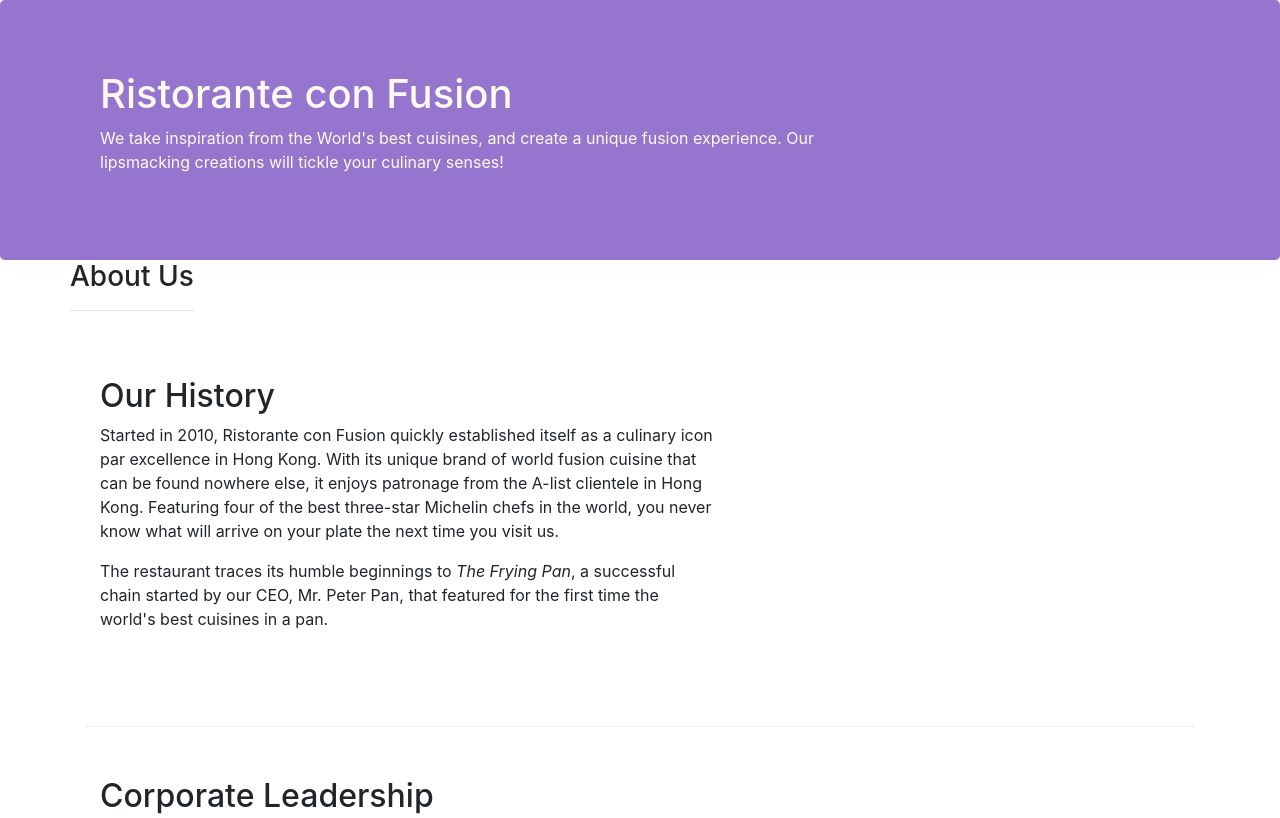
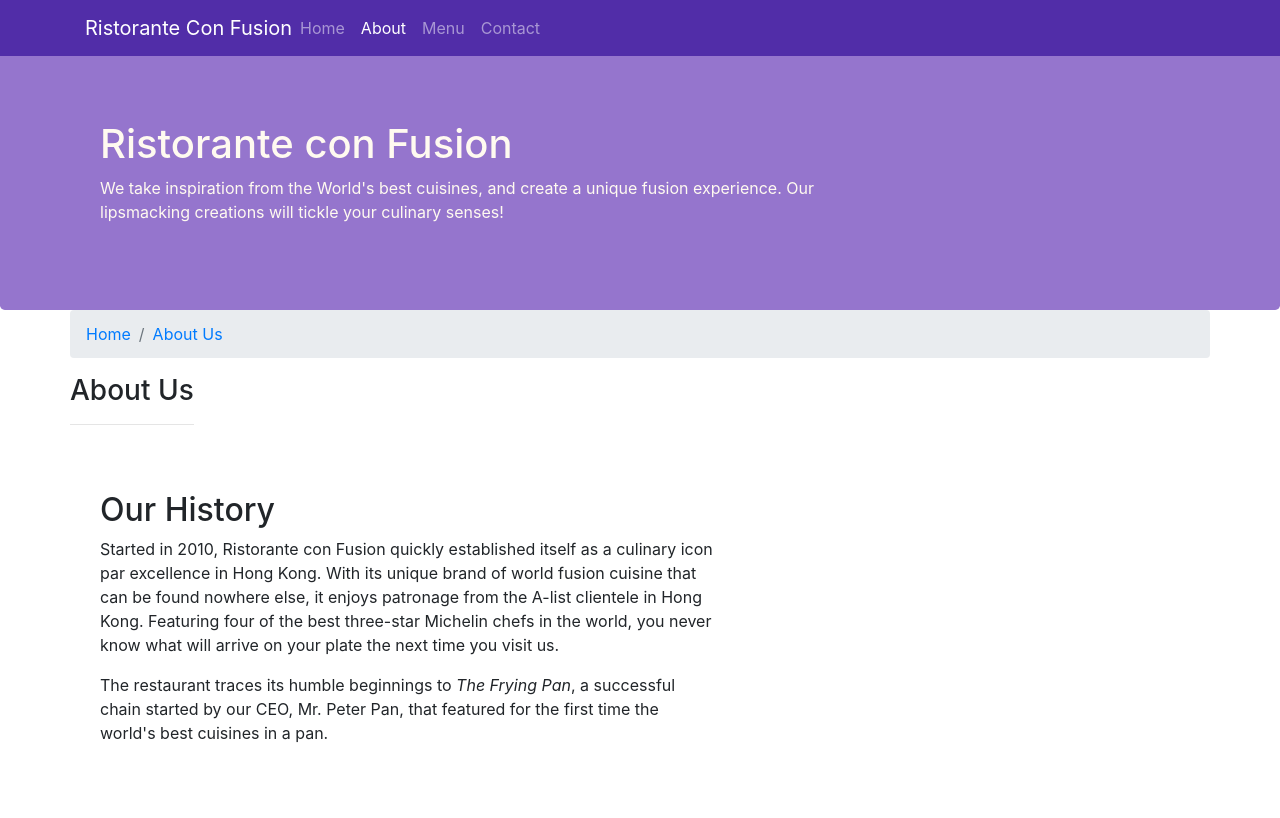
Before and after one commit to tanishksahni/conFusion-Bootstrap4-, a website: page aboutus.html in a window 1280 px wide. Shown: the top 818 px of the page. Drawn offline with nearby package versions, Linux system fonts and the light colour scheme.

Commit message:
Navbar and Breadcrumbs

```diff
--- a/aboutus.html
+++ b/aboutus.html
@@ -14,6 +14,25 @@
 </head>
 
 <body>
+    <nav class="navbar navbar-dark navbar-expand-sm fixed-top">
+        <div class="container">
+            <button class="navbar-toggler" type="button" data-toggle="collapse" data-target="#Navbar">
+                <span class="navbar-toggler-icon"></span>
+
+            </button>
+            <a class="navbar-brand mr-auto" href="index.html">Ristorante Con Fusion</a>
+            <div class="collapse navbar-collapse" id="Navbar">
+              <ul class="navbar-nav mr-auto">
+                <li class="nav-item"><a class="nav-link" href="index.html">Home</a></li>
+                <li class="nav-item active"><a class="nav-link" href="#">About</a></li>
+                <li class="nav-item"><a class="nav-link" href="#">Menu</a></li>
+                <li class="nav-item"><a class="nav-link" href="#">Contact</a></li>
+              </ul>
+            </div>
+        </div>
+
+
+    </nav>
 
     <header class="jumbotron">
         <div class="container">
@@ -30,6 +49,12 @@
 
     <div class="container">
         <div class="row">
+            <ol class="col-12 breadcrumb">
+                <li class="breadcrumb-item"><a href="index.html">Home</a></li>
+                <li class="breadcrumb-item active"><a href="#">About Us</a></li>
+                <li></li>
+
+            </ol>
             <div>
                <h3>About Us</h3>
                <hr>
@@ -68,7 +93,7 @@
                 <div class="col-4 offset-1 col-sm-2">
                     <h5>Links</h5>
                     <ul class="list-unstyled">
-                        <li><a href="#">Home</a></li>
+                        <li><a href="index.html">Home</a></li>
                         <li><a href="#">About</a></li>
                         <li><a href="#">Menu</a></li>
                         <li><a href="#">Contact</a></li>
--- a/css/styles.css
+++ b/css/styles.css
@@ -24,3 +24,10 @@
     margin: 0px;
     color: #0f0f0f;
 }
+body{
+    padding: 50px 0px 0px 0px;
+    z-index: 0;
+}
+.navbar-dark{
+    background-color: #512da8;
+}
```
Also changed, not shown: index.html (+19 -0 lines), 1 other file.
